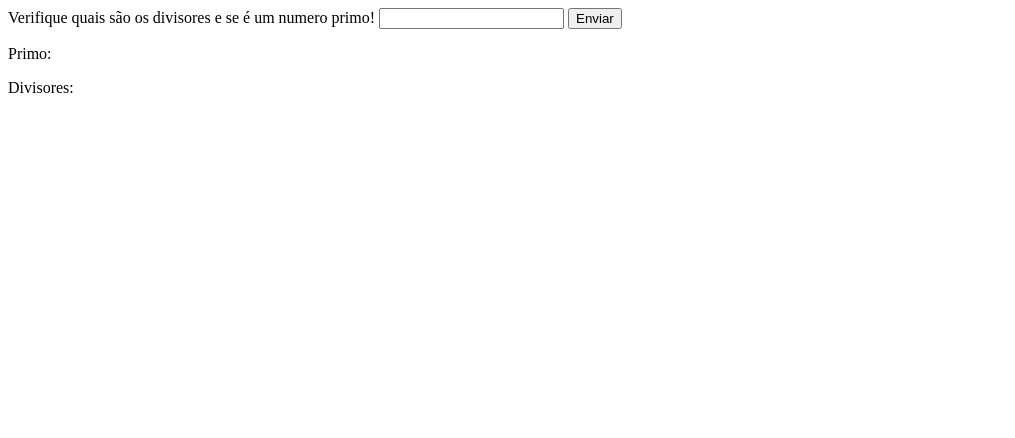
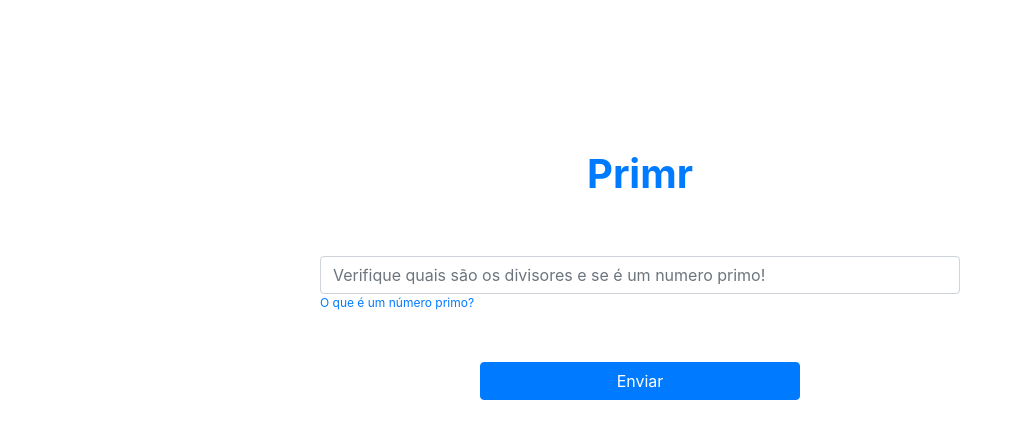
Before and after one commit to alvaresrubens/Rubens_Alvares_Dev_Fullstack_Lab_Brigde, a plain HTML site: page frontend/index.html in a window 1280 px wide. Shown: the whole page, without its empty margins (0-1015 px from the left). Drawn offline with nearby package versions, Linux system fonts and the light colour scheme.

Commit message:
Improve visual layout and apresentation of results

```diff
--- a/frontend/index.html
+++ b/frontend/index.html
@@ -6,44 +6,117 @@
   <meta name="description" content="">
   <meta name="viewport" content="width=device-width, initial-scale=1">
   <script src="https://unpkg.com/vue"></script>
+  <link rel="stylesheet" href="https://stackpath.bootstrapcdn.com/bootstrap/4.4.1/css/bootstrap.min.css" integrity="sha384-Vkoo8x4CGsO3+Hhxv8T/Q5PaXtkKtu6ug5TOeNV6gBiFeWPGFN9MuhOf23Q9Ifjh" crossorigin="anonymous">
+  <script src="https://code.jquery.com/jquery-3.4.1.slim.min.js" integrity="sha384-J6qa4849blE2+poT4WnyKhv5vZF5SrPo0iEjwBvKU7imGFAV0wwj1yYfoRSJoZ+n" crossorigin="anonymous"></script>
+<script src="https://cdn.jsdelivr.net/npm/popper.js@1.16.0/dist/umd/popper.min.js" integrity="sha384-Q6E9RHvbIyZFJoft+2mJbHaEWldlvI9IOYy5n3zV9zzTtmI3UksdQRVvoxMfooAo" crossorigin="anonymous"></script>
+<script src="https://stackpath.bootstrapcdn.com/bootstrap/4.4.1/js/bootstrap.min.js" integrity="sha384-wfSDF2E50Y2D1uUdj0O3uMBJnjuUD4Ih7YwaYd1iqfktj0Uod8GCExl3Og8ifwB6" crossorigin="anonymous"></script>
 </head>
 <body>
-  <div id="vue-app">
+  <div id="vue-app" class="main">
     <div class="form">
-      <label>Verifique quais são os divisores e se é um numero primo!</label>
-      <input name="number" v-model="number"/>
-      <button v-on:click="processNumber(number)">Enviar</button>
+      <h1 class="page-title text-primary">Primr</h1>
+      <input class="number-input form-control" name="number" v-model="number" placeholder="Verifique quais são os divisores e se é um numero primo!"/>
+      <div class="prime-helper">
+        <a data-toggle="collapse" href="#collapseExample">O que é um número primo?</a>
+      </div>
+
+      <div class="collapse" id="collapseExample">
+        <div class="card card-body">
+          Número primo é qualquer número cujo conjunto dos divisores não inversíveis não é vazio, e todos os seus elementos são produtos de por números inteiros inversíveis. De acordo com esta definição, e não são números primos.
+        </div>
+      </div>
+      <button class="button-submit btn btn-primary" v-on:click="processNumber(number)">Enviar</button>
     </div>
-    <div class="results">
-      <p>Primo: {{ prime }}</p>
-      <p>Divisores: {{ divisors }} </p>
+    <div class="result-list">
+      <div class="result" v-for="result in resultsList">
+        <div class="card result-card">
+          <div class="card-body">
+            <p class="result-text card-title">Número: {{ result.number }}</p>
+            <p class="result-text card-text">Primo: {{ (result.isPrime ? "É primo" : "Não é primo")}}</p>
+            <p class="result-text card-text">Divisores: {{ result.divisors }} </p>
+          </div>
+        </div>
+      </div>
     </div>
   </div>
 
-
   <script>
     const url = "http://localhost:3000";
+
+    function SelectedNumber() {
+      this.number = '';
+      this.divisors = '';
+      this.isPrime = false;
+    }
 
     var vueApp = new Vue({
       el: '#vue-app',
       data: {
         number: "",
         divisors: "",
-        prime: ""
+        prime: "",
+        resultsList: []
       },
       methods: {
         processNumber: function (number) {
           fetch(`${url}/checkNumber/`+number, {
             method: "GET"
           }).then(response => response.json())
-          .then(result =>{
-            this.divisors = result.divisors.join(", ");
-            this.prime = result.prime ? "É primo" : "Não é primo";
+          .then(result => {
+            let newNumber = new SelectedNumber();
+            newNumber.number = result.number;
+            newNumber.divisors = result.divisors.join(", ");
+            newNumber.isPrime = result.prime;
+            this.resultsList.push(newNumber);
           });
         }
       }
 
     })
   </script>
+  <style>
+    .main {
+      display: flex;
+      flex-direction: column;
+      align-items: center;
+      justify-content: center;
+      margin-top: 150px;
+    }
+    .form {
+      display: flex;
+      flex-direction: column;
+      width: 50vw;
+      align-items: center;
+    }
+    .number-input {
+      margin-top: 50px;
+      width: 100%;
+    }
+    .button-submit {
+      width: 50%;
+      margin-top: 50px;
+    }
+    .page-title {
+      font-weight: bold;
+    }
+    .prime-helper {
+      align-self: flex-start;
+      font-size: 12px;
+    }
+    .result-list {
+      display: flex;
+      flex-direction: row;
+      flex-wrap: wrap;
+      justify-content: center;
+      margin-top: 50px;
+    }
+    .result-card {
+      margin: 20px;
+      width: 20rem;
+    }
+    .result-text {
+      text-align: justify;
+    }
+  </style>
 </body>
 </html>
```
